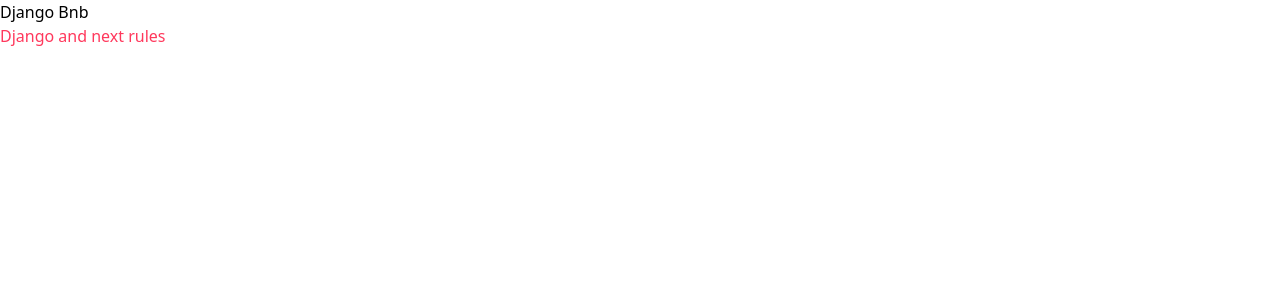
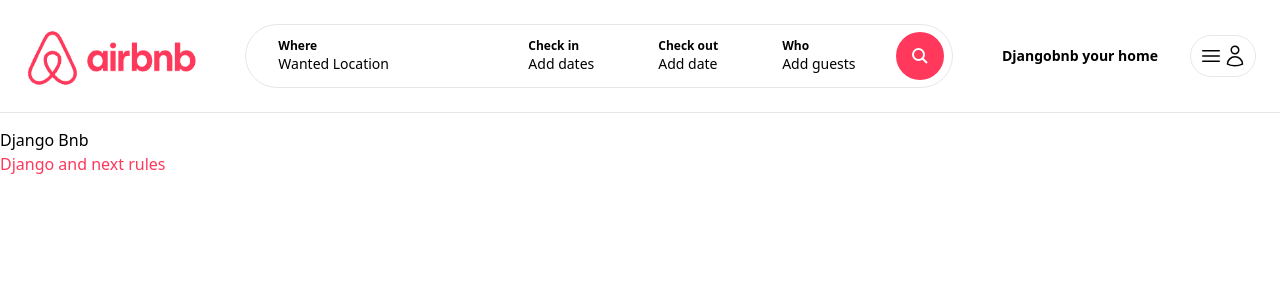
Before and after one commit to Star7-jpg/djangobnb, a Next.js app: page / in a window 1280 px wide. Shown: the top 300 px of the page. Built offline with nearby package versions, Linux system fonts and the light colour scheme.

Commit message:
02 Code for nav bar

```diff
--- /dev/null
+++ b/app/components/navbar/AddPropertyButton.tsx
@@ -0,0 +1,9 @@
+const AddPropertyButton = () => {
+    return(
+        <div className="p-2 cursor-pointer text-sm font-semibold rounded-full hover:bg-gray-100">
+            Djangobnb your home
+        </div>
+    )
+}
+
+export default AddPropertyButton;
--- /dev/null
+++ b/app/components/navbar/Navbar.tsx
@@ -0,0 +1,33 @@
+import Link from "next/link";
+import Image from 'next/image'
+import SearchFilters from './SearchFilters'
+import UserNav from "./UserNav";
+import AddPropertyButton from "./AddPropertyButton";
+
+const Navbar = () => {
+    return (
+    <nav className="w-full fixed top-0 left-0 py-6 border-b bg-white z-10">
+        <div className="max-w-[1500px] mx-auto px-6">
+            <div className="flex justify-between items-center">
+                <Link href="/">
+                    <Image
+                        src="/logo.png"
+                        alt="Django logo"
+                        width={180}
+                        height={38}
+                    />
+                </Link>
+                <div className="flex space-x-6">
+                    <SearchFilters />
+                </div>
+                <div className="flex items-center space-x-6">
+                    <AddPropertyButton />
+                    <UserNav />
+                </div>
+            </div>
+        </div>
+    </nav>
+    )
+}
+
+export default Navbar;
--- /dev/null
+++ b/app/components/navbar/SearchFilters.tsx
@@ -0,0 +1,39 @@
+const SearchFilters = () => {
+    return (
+        <div className="h-[48px] lg:h-[64px] flex flex-row items-center justify-between border rounded-full">
+            <div className="hidden lg:block">
+                <div className="flex flex-row items-center justify-between">
+                    <div className="cursor-pointer w-[250px] h-[48px] lg:h-[64px] px-8 flex flex-col justify-center rounded-full hover:bg-gray-100">
+                        <p className="text-xs font-bold">Where</p>
+                        <p className="text-sm">Wanted Location</p>
+                    </div>
+                    <div className="cursor-pointer h-[48px] lg:h-[64px] px-8 flex flex-col justify-center rounded-full hover:bg-gray-100">
+                        <p className="text-xs font-bold">Check in</p>
+                        <p className="text-sm">Add dates</p>
+                    </div>
+                    <div className="cursor-pointer h-[48px] lg:h-[64px] px-8 flex flex-col justify-center rounded-full hover:bg-gray-100">
+                        <p className="text-xs font-bold">Check out</p>
+                        <p className="text-sm">Add date</p>
+                    </div>
+                    <div className="cursor-pointer h-[48px] lg:h-[64px] px-8 flex flex-col justify-center rounded-full hover:bg-gray-100">
+                        <p className="text-xs font-bold">Who</p>
+                        <p className="text-sm">Add guests</p>
+                    </div>
+                </div>
+            </div>
+
+            <div className="p-2">
+                <div className="cursor-pointer p-2 lg:p-4 bg-airbnb hover:bg-airbnb-dark transition rounded-full text-white">
+                <svg
+                    viewBox="0 0 32 32"
+                    style={{display:'block', fill:'none', height:'16px', width: '16px', stroke: 'currentColor', strokeWidth:4, overflow:'visible'}}
+                    aria-hidden="true" role="presentation" focusable="false">
+                        <path fill="none" d="M13 24a11 11 0 1 0 0-22 11 11 0 0 0 0 22zm8-3 9 9"></path>
+                </svg>
+                </div>
+            </div>
+        </div>
+    )
+}
+
+export default SearchFilters;
--- /dev/null
+++ b/app/components/navbar/UserNav.tsx
@@ -0,0 +1,18 @@
+const UserNav = () => {
+    return (
+        <div className="p-2 relative inline-block border rounded-full">
+            <button className="flex items-center">
+              <svg fill="none" viewBox="0 0 24 24" strokeWidth="1.5" stroke="currentColor" className="size-6">
+                <path strokeLinecap="round" strokeLinejoin="round" d="M3.75 6.75h16.5M3.75 12h16.5m-16.5 5.25h16.5" />
+              </svg>
+
+              <svg fill="none" viewBox="0 0 24 24" strokeWidth="1.5" stroke="currentColor" className="size-6">
+                <path strokeLinecap="round" strokeLinejoin="round" d="M15.75 6a3.75 3.75 0 1 1-7.5 0 3.75 3.75 0 0 1 7.5 0ZM4.501 20.118a7.5 7.5 0 0 1 14.998 0A17.933 17.933 0 0 1 12 21.75c-2.676 0-5.216-.584-7.499-1.632Z" />
+              </svg>
+
+            </button>
+        </div>
+    )
+}
+
+export default UserNav;
--- a/app/layout.tsx
+++ b/app/layout.tsx
@@ -1,6 +1,8 @@
 import type { Metadata } from "next";
 import { Geist, Geist_Mono } from "next/font/google";
 import "./globals.css";
+import Navbar from './components/navbar/Navbar'
+
 
 const geistSans = Geist({
   variable: "--font-geist-sans",
@@ -23,11 +25,14 @@
   children: React.ReactNode;
 }>) {
   return (
-    <html lang="en">
+    <html lang="es">
       <body
-        className={`${geistSans.variable} ${geistMono.variable} antialiased`}
-      >
-        {children}
+        className={`${geistSans.variable} ${geistMono.variable} antialiased`}>
+        <Navbar />
+
+        <div className="pt-32">
+          {children}
+        </div>
       </body>
     </html>
   );
--- a/app/page.tsx
+++ b/app/page.tsx
@@ -6,6 +6,5 @@
        Django Bnb
        <h2 className="text-airbnb">Django and next rules</h2>
     </main>
-
   );
 }
```
Also changed, not shown: public/logo.png (added).
